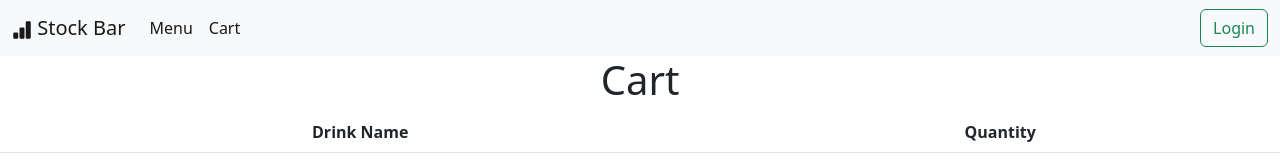
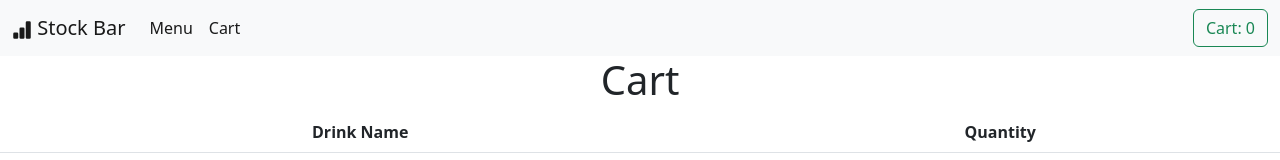
Before and after one commit to marcusotterstad/stock-bar, a React (Create React App) app in the folder client/: page /cart in a window 1280 px wide. Shown: the top 160 px of the page. Built offline with nearby package versions, Linux system fonts and the light colour scheme.

Commit message:
finished basic redux cart

```diff
--- a/client/src/Components/Cart/CartRow.js
+++ b/client/src/Components/Cart/CartRow.js
@@ -1,10 +1,26 @@
-import React from 'react'
+import React from 'react';
+import {useDispatch} from 'react-redux';
+import { Link } from 'react-router-dom';
+import {addItem, removeItem} from '../../store/cartSlice';
+
+
 
 function Cart({id, name, quantity}) {
+  const dispatch = useDispatch();
+
+  const handleAdd = () => {
+      const item = {id: id, name: name};
+      dispatch(addItem({item}));
+    }
+
+    const handleRemove = () => {
+      dispatch(removeItem({id}));
+    }
+
   return (
     <tr key={id}>
-        <th scope="row">{name}</th>
-        <td><button >+</button>{quantity}<button>-</button></td>
+            <td><Link to={`/menu/${id}`}>{name}</Link></td>
+        <td><button onClick={handleAdd}>+</button>{quantity}<button onClick={handleRemove}>-</button></td>
     </tr>
   )
 }
--- a/client/src/Components/NavBar.js
+++ b/client/src/Components/NavBar.js
@@ -1,8 +1,12 @@
 import React from 'react';
 import {Link, NavLink} from 'react-router-dom';
 import { BsFillBarChartFill } from "react-icons/bs";
+import { useSelector } from 'react-redux';
+import { selectTotalQuantity } from '../store/cartSlice';
 
 function NavBar() {
+  const totalQuantity = useSelector(state => selectTotalQuantity(state));
+
   return (
     <div><nav className="navbar navbar-expand-lg bg-light">
     <div className="container-fluid">
@@ -21,7 +25,7 @@ function NavBar() {
 
         </ul>
         <form className="d-flex" role="search">
-          <button className="btn btn-outline-success" type="submit">Login</button>
+          <button className="btn btn-outline-success" type="submit">Cart: {totalQuantity}</button>
         </form>
       </div>
     </div>
--- a/client/src/store/cartSlice.js
+++ b/client/src/store/cartSlice.js
@@ -38,6 +38,11 @@ export const selectItemQuantity = createSelector(
     cart => itemId => cart[itemId]?.quantity || 0
 );
 
+export const selectTotalQuantity = createSelector(
+    [selectCart],
+    cart => Object.values(cart).reduce((acc, item) => acc + item.quantity, 0)
+);
+
 export const { addItem, removeItem, clearCart } = cartSlice.actions;
 
 export default cartSlice.reducer;
```
